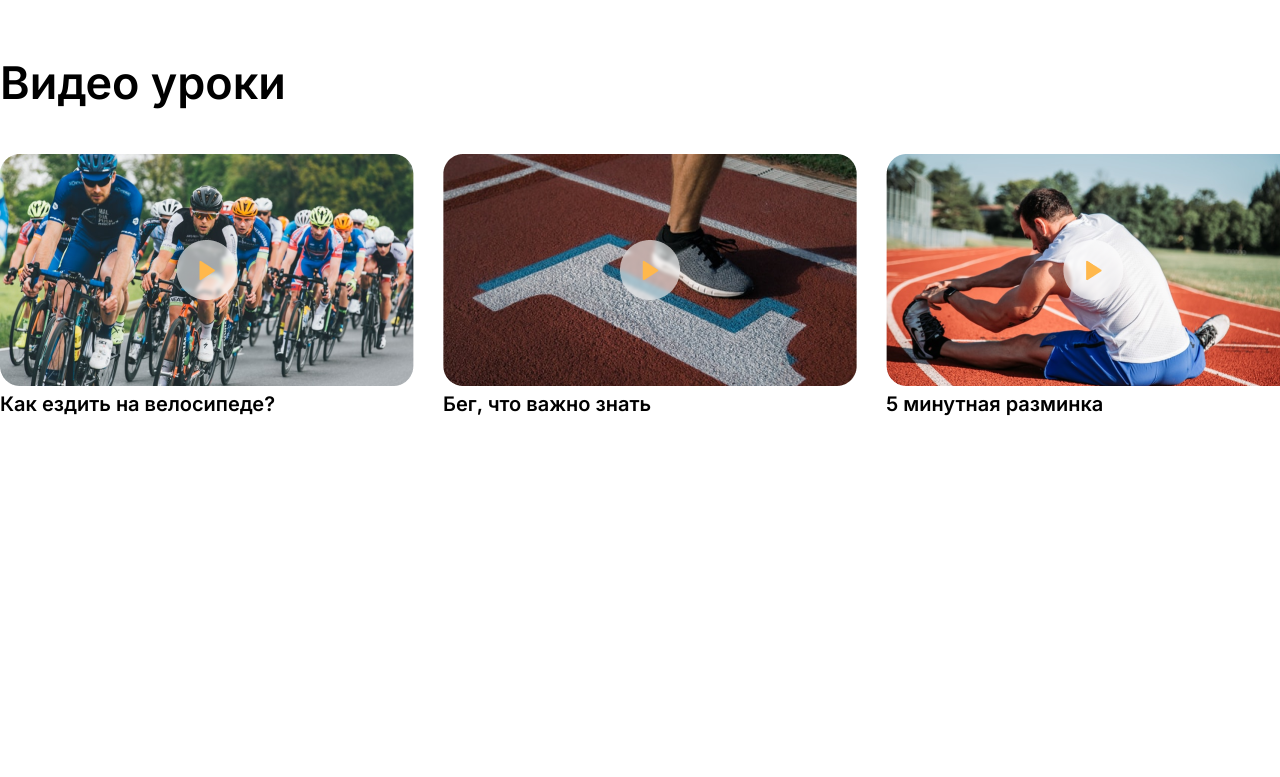
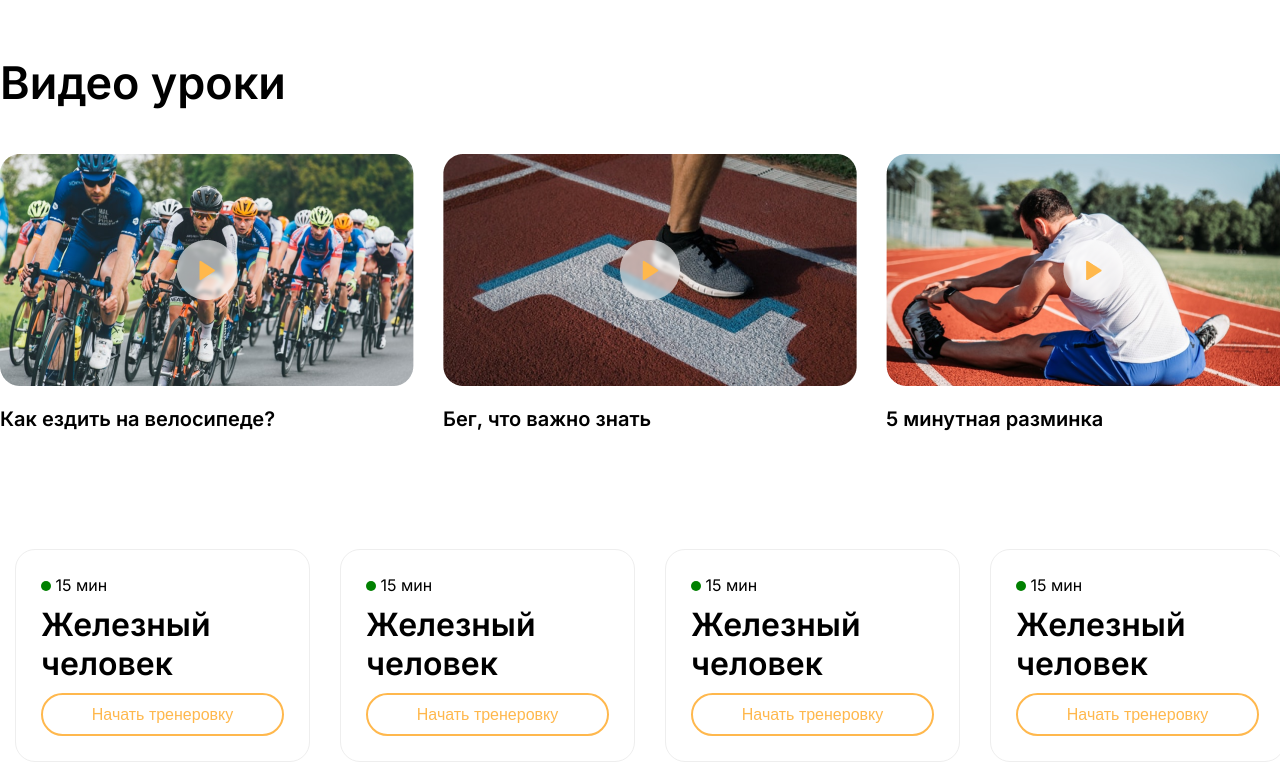
Before and after one commit to VovaPolyakov/sport-project, a plain HTML site: page main.html in a window 1280 px wide. Shown: the part 851-1628 px from the top of the page. Before the commit the page ends 1270 px from the top, so only its background shows below. Drawn offline with Linux system fonts and the light colour scheme.

Commit message:
add new section 'workout' and styles

```diff
--- a/css/main.css
+++ b/css/main.css
@@ -171,12 +171,67 @@ header{
     justify-content: space-between;
 }
 .video {
+    cursor: pointer;
 }
 
 .video p{
+    padding-top: 15px;
     font-style: normal;
     font-weight: 600;
     font-size: 20px;
     line-height: 29px;
     color: #000000;
 }
+
+.workout{
+    margin-top: 100px;
+}
+
+.workout__content {
+
+}
+.workout__row {
+    display: flex;
+    justify-content: space-between;
+
+}
+.workout__item {
+    background: #FFFFFF;
+    border: 1px solid #EEEEEE;
+    border-radius: 20px;
+    display: flex;
+    flex-direction: column;
+    padding: 25px;
+    margin: 15px;
+}
+.item__time {
+    padding-bottom: 10px;
+
+}
+.circle{
+    width: 10px;
+    height: 10px;
+    border-radius: 50%;
+    background-color: green;
+    display: inline-block;
+}
+.item__title {
+    font-style: normal;
+    font-weight: 600;
+    font-size: 32px;
+    line-height: 39px;
+    color: #000000;
+    padding-bottom: 10px;
+}
+.item__button {
+    background: #FFFFFF;
+    border: 2px solid #FFB84D;
+    border-radius: 100px;
+    font-style: normal;
+    font-weight: 500;
+    font-size: 16px;
+    line-height: 19px;
+    color: #FFB84D;
+    padding: 10px;
+    cursor: pointer;
+}
--- a/main.html
+++ b/main.html
@@ -84,6 +84,46 @@
                 </div>
             </div>
         </section>
+        <section class="workout">
+            <div class="container">
+                <div class="workout__content">
+                    <div class="workout__row">
+                        <div class="workout__item">
+                            <div class="item__time">
+                                <div class="circle"></div>
+                                15 мин
+                            </div>
+                            <div class="item__title">Железный человек</div>
+                            <button class="item__button">Начать тренеровку</button>
+                        </div>
+                        <div class="workout__item">
+                            <div class="item__time">
+                                <div class="circle"></div>
+                                15 мин
+                            </div>
+                            <div class="item__title">Железный человек</div>
+                            <button class="item__button">Начать тренеровку</button>
+                        </div>
+                        <div class="workout__item">
+                            <div class="item__time">
+                                <div class="circle"></div>
+                                15 мин
+                            </div>
+                            <div class="item__title">Железный человек</div>
+                            <button class="item__button">Начать тренеровку</button>
+                        </div>
+                        <div class="workout__item">
+                            <div class="item__time">
+                                <div class="circle"></div>
+                                15 мин
+                            </div>
+                            <div class="item__title">Железный человек</div>
+                            <button class="item__button">Начать тренеровку</button>
+                        </div>
+                    </div>
+                </div>
+            </div>
+        </section>
     </main>
 </body>
 </html>
```
